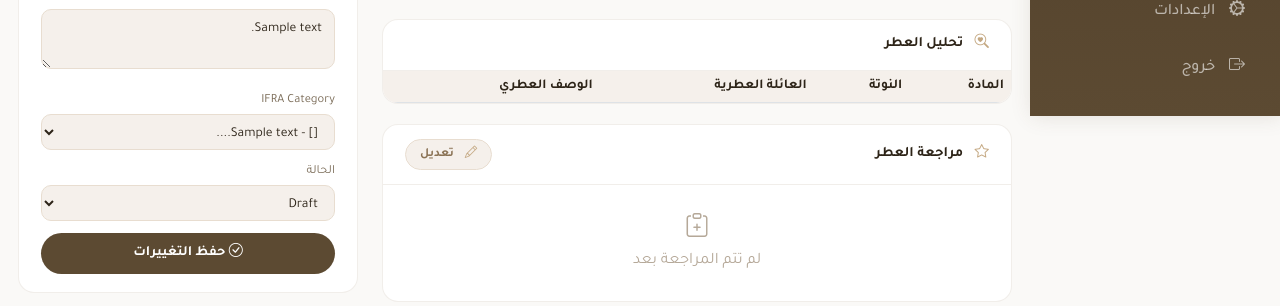
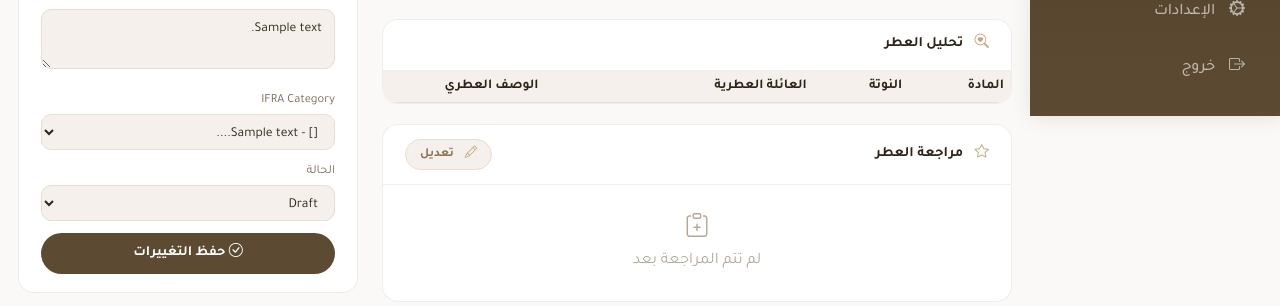
Before and after one commit to Artistkw3d/My-Perfumery, a Flask app: template templates/formula.html in a window 1280 px wide. Shown: the part 815-1121 px from the top of the page. Run offline with Flask 3, Linux system fonts and the light colour scheme; the template is opened without the code that fills it: most values are stand-ins (such as "Sample title", 1, 10 or a date in 2020); lists and menus that the app fills with data are empty; some libraries are stand-ins or nearby versions.

Commit message:
Fragrance analysis card: center-align the odor description column
Co-Authored-By: Claude Sonnet 5 <noreply@anthropic.com>
Claude-Session: https://claude.ai/code/session_013527EZJ6wuW7JjLY7MZonb

```diff
--- a/templates/formula.html
+++ b/templates/formula.html
@@ -727,7 +727,7 @@
                                 <th>المادة</th>
                                 <th>النوتة</th>
                                 <th>العائلة العطرية</th>
-                                <th>الوصف العطري</th>
+                                <th style="text-align:center;">الوصف العطري</th>
                             </tr>
                         </thead>
                         <tbody id="analysisBody"></tbody>
@@ -1388,7 +1388,7 @@ function renderAnalysis(items) {
             <td>${nameHtml}</td>
             <td>${noteHtml}</td>
             <td>${familyHtml}</td>
-            <td style="max-width:340px;">${desc}</td>
+            <td style="max-width:340px;text-align:center;">${desc}</td>
         </tr>`;
     }).join('');
 }
```
